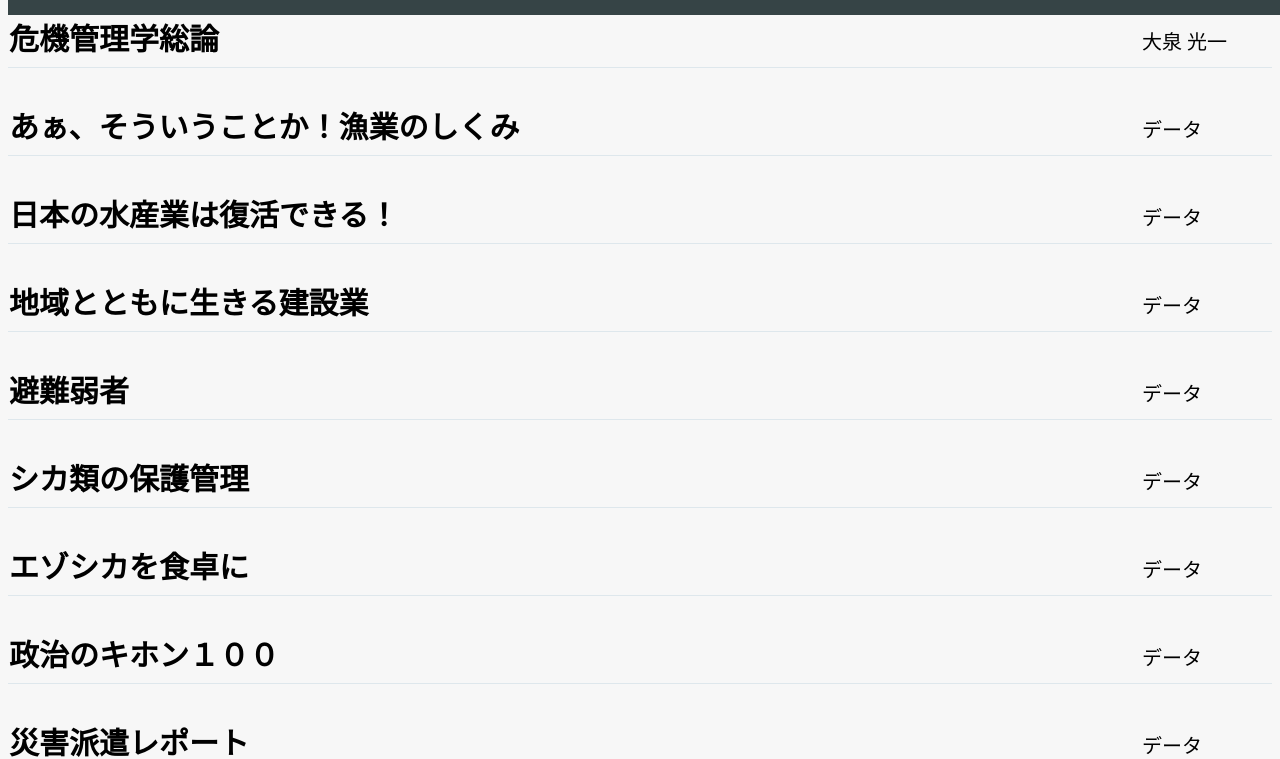
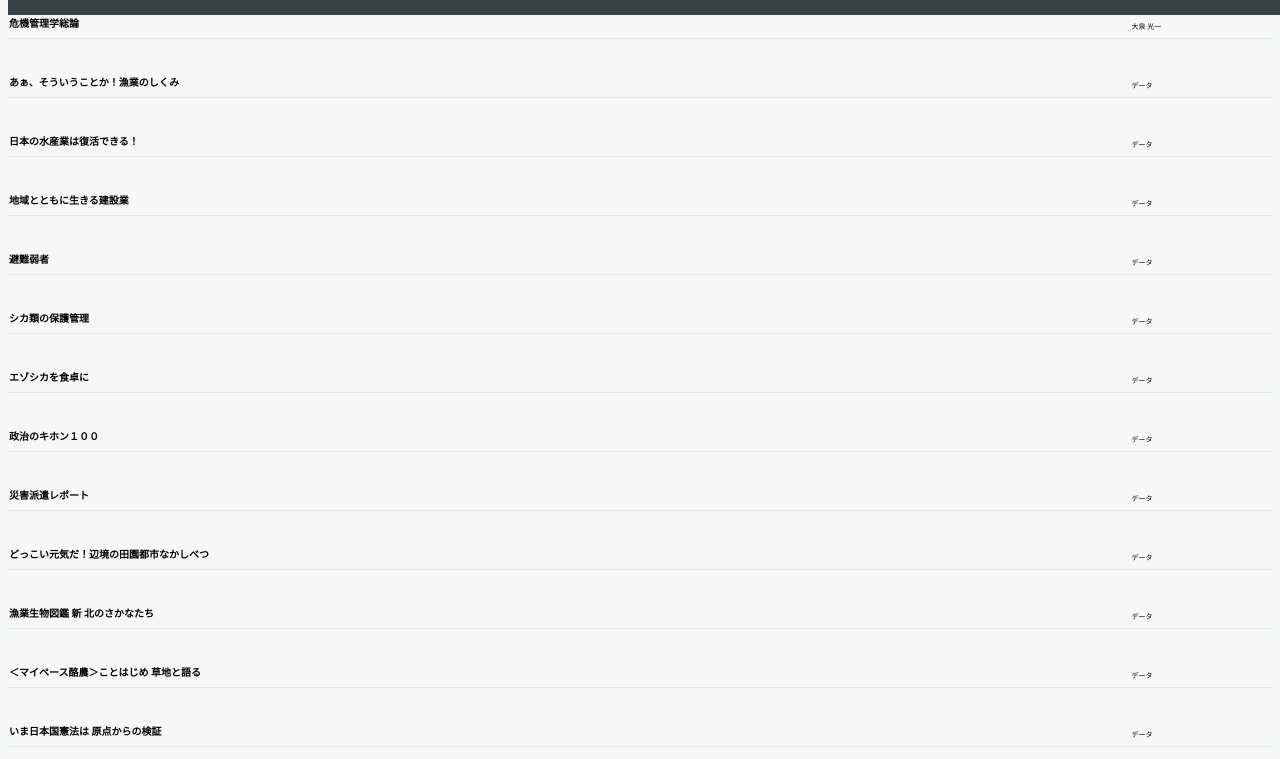
Before and after one commit to kj-hokkaido/kj-hokkaido.github.io, a plain HTML site: page kihon_senmon.html in a window 1280 px wide. Shown: the part 50-809 px from the top of the page. Drawn offline with Linux system fonts and the light colour scheme.

Commit message:
Update stylesheet_1.css

```diff
--- a/stylesheet_1.css
+++ b/stylesheet_1.css
@@ -19,7 +19,7 @@ table{
 
 table th{
   font-family:本明朝-Book 新小がな JIS2004,HonMinSKok-Book JIS2004,serif;
-  font-size:30px;
+  font-size:10px;
   padding-top: 35px;
   padding-bottom: 8px;
   text-align: left;
@@ -28,7 +28,7 @@ table th{
 
 table td{
   font-family:本明朝-Book 新小がな JIS2004,HonMinSKok-Book JIS2004,serif;
-  font-size: 20px;
+  font-size: 7px;
   padding-top: 35px ;
   padding-bottom: 8px:
   text-align: left;
```
